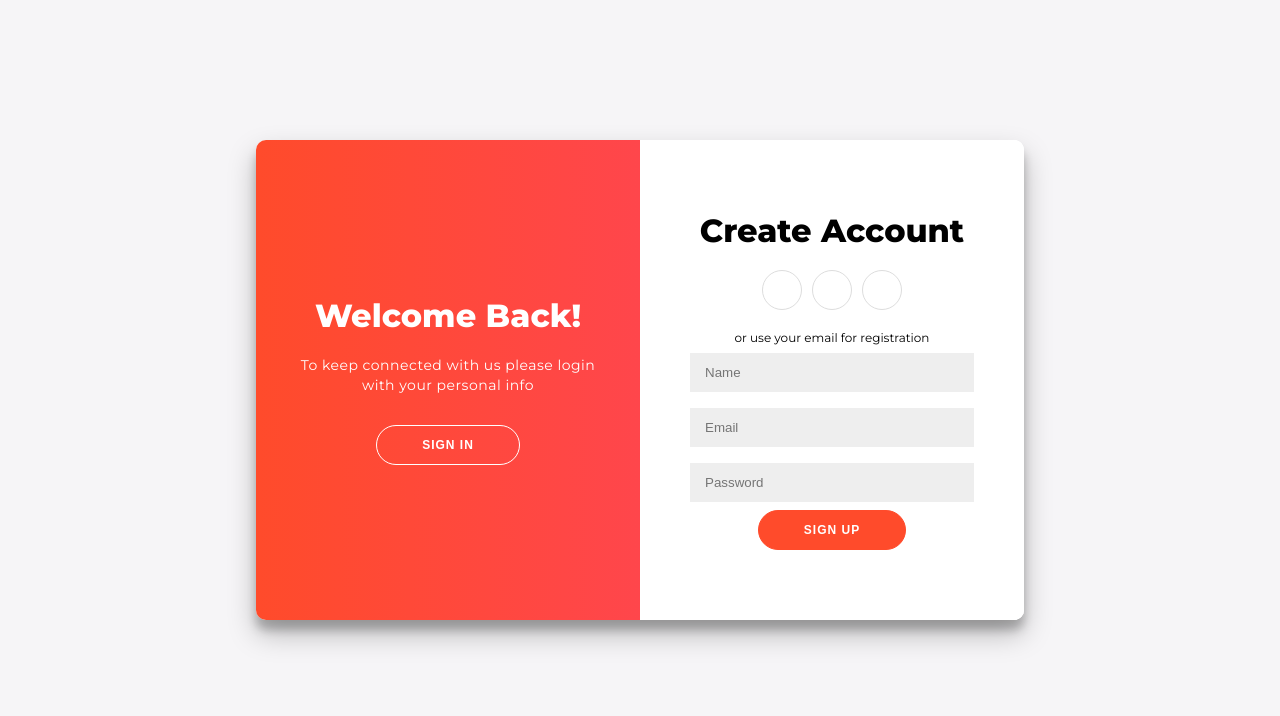
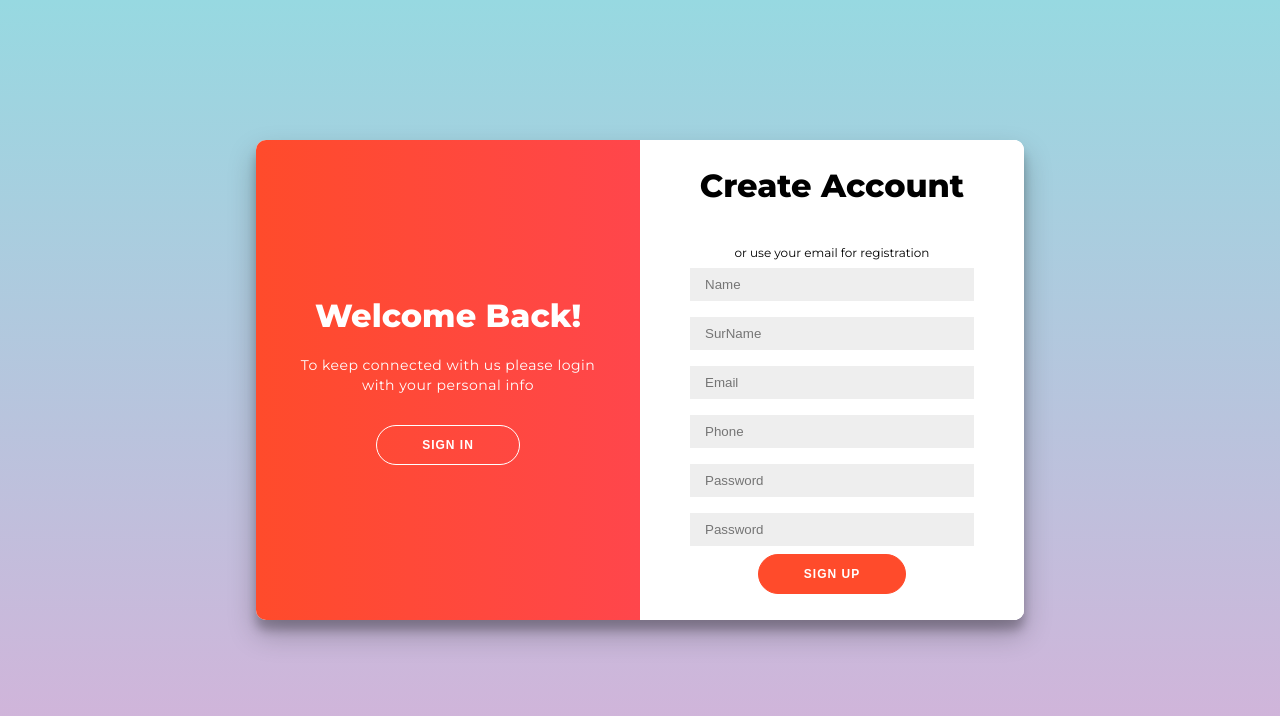
Before and after one commit to Sargis681/React__Task1, a React (Create React App) app in the folder number-book/: page / in a window 1280 px wide. Both pictures are taken after a click on the button "SIGN UP". Shown: the top 716 px of the page. Built offline with nearby package versions, Linux system fonts and the light colour scheme.

Commit message:
css fixeds

```diff
--- a/number-book/src/components/AllLists/AllLists.jsx
+++ b/number-book/src/components/AllLists/AllLists.jsx
@@ -9,6 +9,7 @@ function AllLists() {
   const { contacts, favorite, search } = useSelector(selectForm);
   const [currentPage, setCurrentPage] = useState(1);
   const [itemsPerPage] = useState(3);
+  console.log(contacts, "contacts");
 
   const indexOfLastItem = currentPage * itemsPerPage;
   const indexOfFirstItem = indexOfLastItem - itemsPerPage;
--- a/number-book/src/components/LoginPage/LoginPage.css
+++ b/number-book/src/components/LoginPage/LoginPage.css
@@ -4,8 +4,8 @@
     box-sizing: border-box;
 }
 
-body {
-    background: #f6f5f7;
+.container__login {
+    /* background: #f6f5f7; */
     display: flex;
     justify-content: center;
     align-items: center;
@@ -15,16 +15,27 @@ body {
     margin: -20px 0 50px;
 }
 
-h1 {
+/* body {
+    background: #f6f5f7;
+    display: flex;
+    justify-content: center;
+    align-items: center;
+    flex-direction: column;
+    font-family: 'Montserrat', sans-serif;
+    height: 100vh;
+    margin: -20px 0 50px;
+} */
+
+.container__login h1 {
     font-weight: bold;
     margin: 0;
 }
 
-h2 {
+.container__login h2 {
     text-align: center;
 }
 
-p {
+.container__login p {
     font-size: 14px;
     font-weight: 100;
     line-height: 20px;
@@ -32,18 +43,18 @@ p {
     margin: 20px 0 30px;
 }
 
-span {
+.container__login span {
     font-size: 12px;
 }
 
-a {
+.container__login a {
     color: #333;
     font-size: 14px;
     text-decoration: none;
     margin: 15px 0;
 }
 
-button {
+.container__login button {
     border-radius: 20px;
     border: 1px solid #FF4B2B;
     background-color: #FF4B2B;
@@ -56,20 +67,20 @@ button {
     transition: transform 80ms ease-in;
 }
 
-button:active {
+.container__login button:active {
     transform: scale(0.95);
 }
 
-button:focus {
+.container__login button:focus {
     outline: none;
 }
 
-button.ghost {
+.container__login button.ghost {
     background-color: transparent;
     border-color: #FFFFFF;
 }
 
-form {
+.container__login form {
     background-color: #FFFFFF;
     display: flex;
     align-items: center;
@@ -80,10 +91,10 @@ form {
     text-align: center;
 }
 
-input {
+.container__login input {
     background-color: #eee;
     border: none;
-    padding: 12px 15px;
+    padding: 9px 15px;
     margin: 8px 0;
     width: 100%;
 }
@@ -227,28 +238,3 @@ input {
     height: 40px;
     width: 40px;
 }
-
-footer {
-    background-color: #222;
-    color: #fff;
-    font-size: 14px;
-    bottom: 0;
-    position: fixed;
-    left: 0;
-    right: 0;
-    text-align: center;
-    z-index: 999;
-}
-
-footer p {
-    margin: 10px 0;
-}
-
-footer i {
-    color: red;
-}
-
-footer a {
-    color: #3c97bf;
-    text-decoration: none;
-}
--- a/number-book/src/components/SignInForm/SignInForm.jsx
+++ b/number-book/src/components/SignInForm/SignInForm.jsx
@@ -6,14 +6,14 @@ function SignInForm() {
       <form action="#">
         <h1>Sign in</h1>
         <div className="container__social">
-          <a href="#" className="container__social-img"></a>
-          <a href="#" className="container__social-img"></a>
-          <a href="#" className="container__social-img"></a>
+          {/* <a href="#" className="container__social-img"></a> */}
+          {/* <a href="#" className="container__social-img"></a> */}
+          {/* <a href="#" className="container__social-img"></a> */}
         </div>
         <span>or use your account</span>
         <input type="email" placeholder="Email" />
         <input type="password" placeholder="Password" />
-        <a href="#">Forgot your password?</a>
+        {/* <a href="#">Forgot your password?</a> */}
         <button>Sign In</button>
       </form>
     </div>
--- a/number-book/src/components/SignUpForm/SignUpForm.jsx
+++ b/number-book/src/components/SignUpForm/SignUpForm.jsx
@@ -6,7 +6,7 @@ function SignUpForm() {
       <form action="#">
         <h1>Create Account</h1>
         <div className="container__social">
-          <a href="#" className="container__social-img">
+          {/* <a href="#" className="container__social-img">
             <i className="fab fa-facebook-f"></i>
           </a>
           <a href="#" className="container__social-img">
@@ -14,12 +14,18 @@ function SignUpForm() {
           </a>
           <a href="#" className="container__social-img">
             <i className="fab fa-linkedin-in"></i>
-          </a>
+          </a> */}
         </div>
         <span>or use your email for registration</span>
         <input type="text" placeholder="Name" />
+        <input type="text" placeholder="SurName" />
+
         <input type="email" placeholder="Email" />
+        <input type="email" placeholder="Phone" />
+
         <input type="password" placeholder="Password" />
+        <input type="password" placeholder="Password" />
+
         <button>Sign Up</button>
       </form>
     </div>
```
